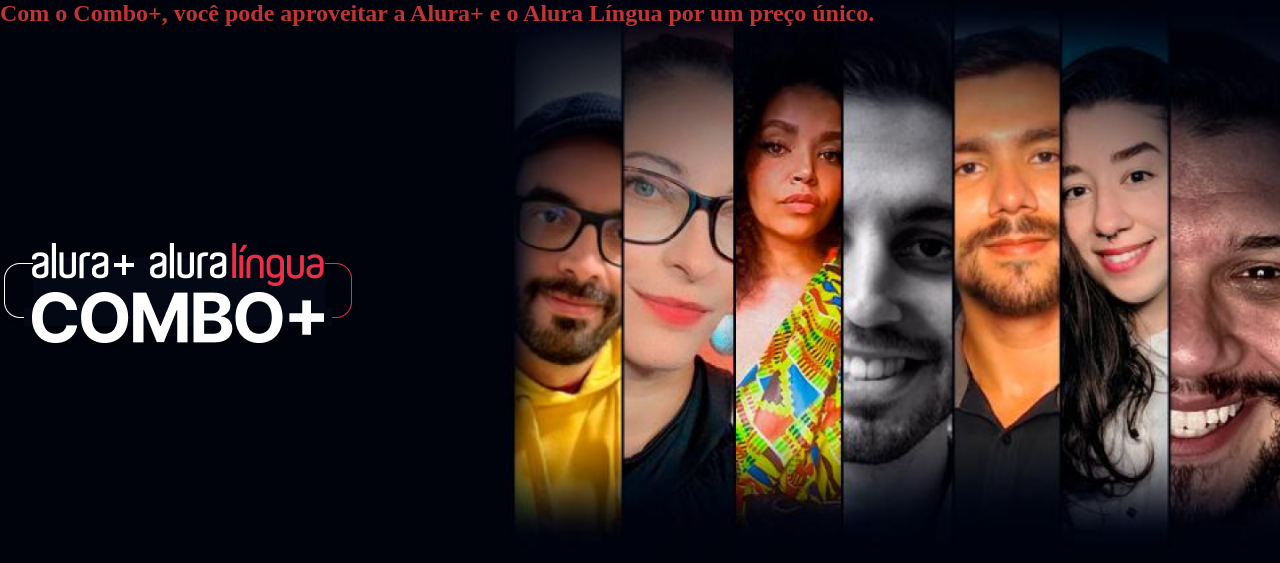
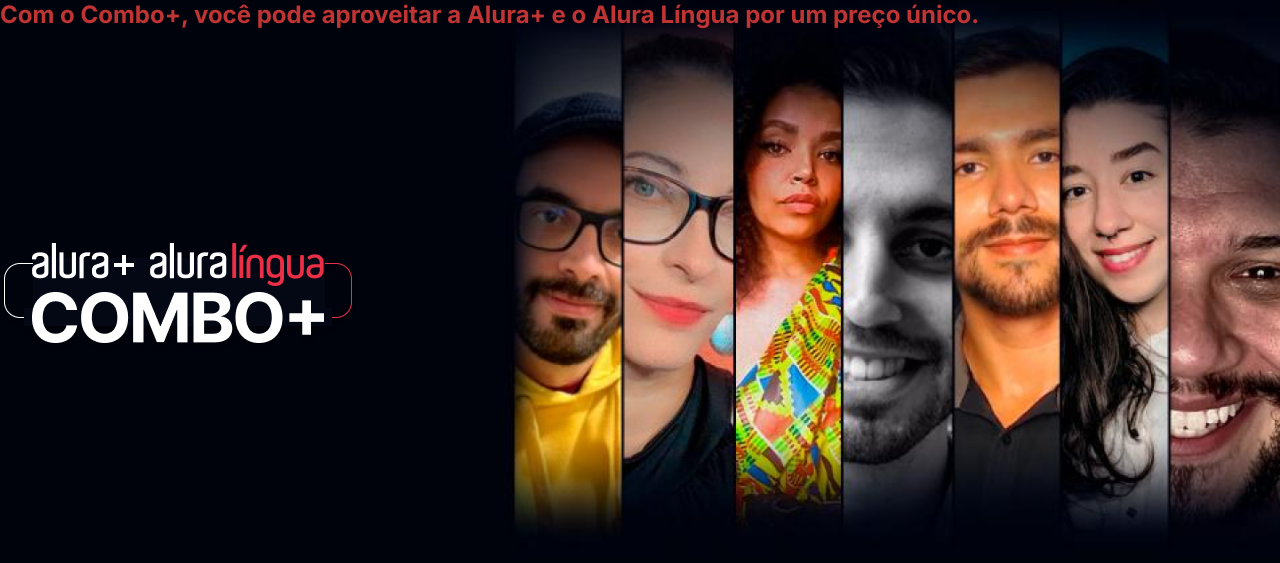
Before and after one commit to Andre0897754/Andre0897754, a plain HTML site: page index.html in a window 1280 px wide. Shown: the top 563 px of the page. Drawn offline with Linux system fonts and the light colour scheme; files whose address does not match are found by name.

Commit message:
Update styles.css

```diff
--- a/styles.css
+++ b/styles.css
@@ -3,10 +3,14 @@
     --cinza-secundario: #ffffff;
     --botao-azul: #052cda;
     --cor-de-fundo: #000000;
+    --fonte-principal:Inter ;
 }
 body {
     background-color: var(--cor-de-fundo);
     color: var(--branco-principal);
+    font-family: var(--fonte-principal) ;
+    font-size: 16px;
+    font-weight: 400;
 }
 * {
     margin: 0;
@@ -22,13 +26,4 @@ body {
     display:grid;
 
 
-
-
-
-
-
-
-
-
-
 }
```
